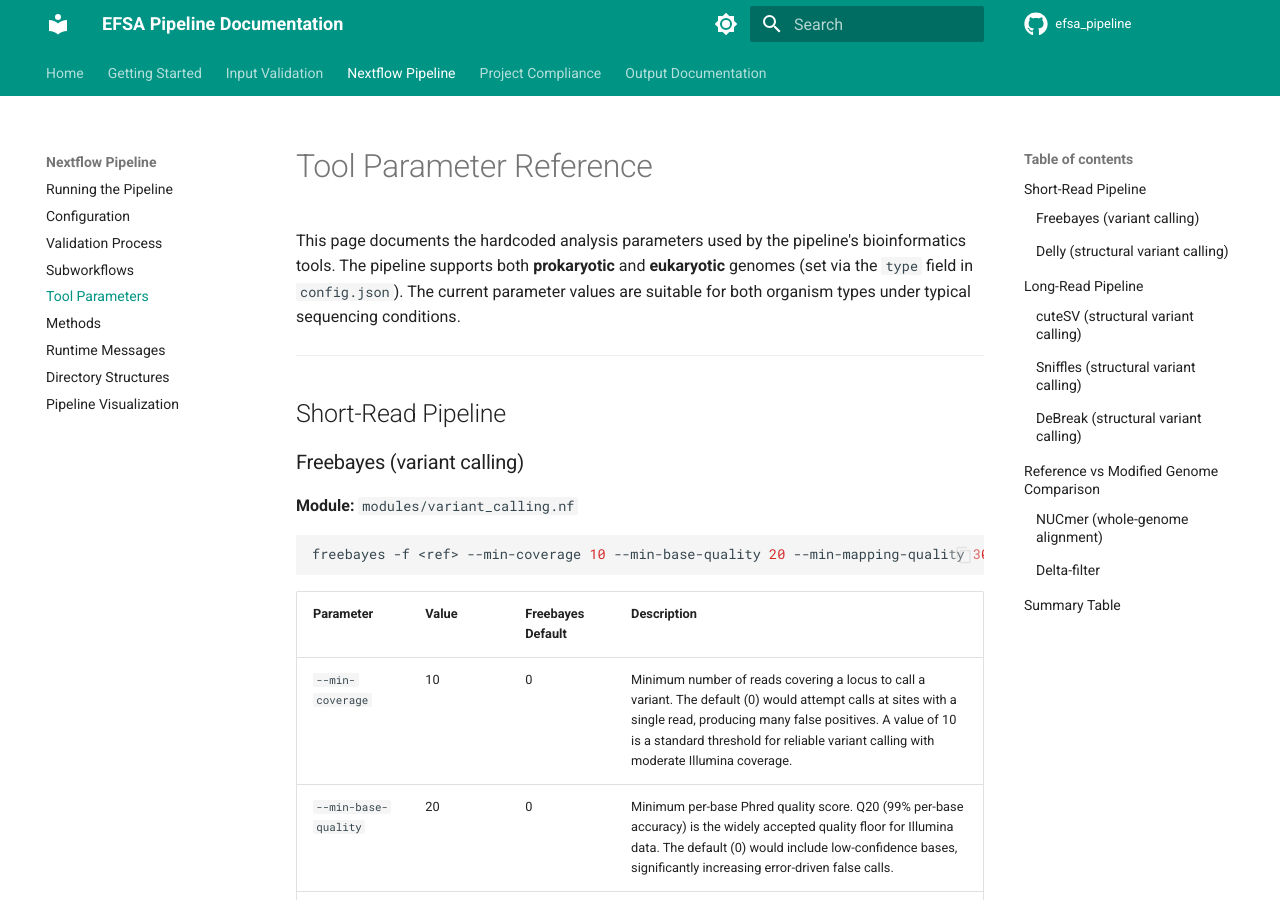
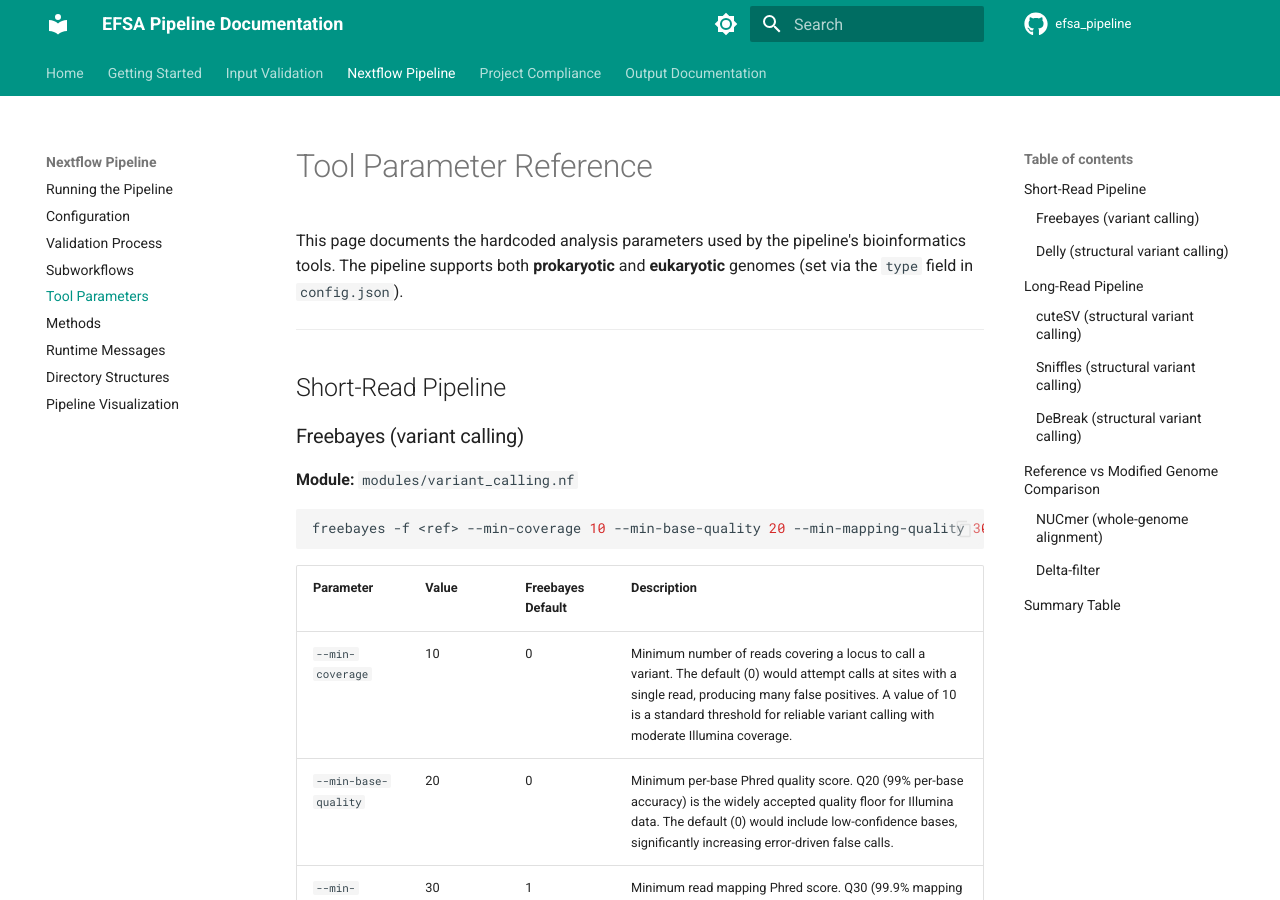
Before and after one commit to denisHanch/efsa_pipeline, an MkDocs documentation site: the page built from docs/nextflow/tool-parameters.md, in a window 1280 px wide and 900 px high. Built offline with MkDocs 1.6.1 and Material for MkDocs 9.7.7, drawn with Linux system fonts in a browser that asks for light colours; comment, search, counter and statistics services are not loaded.

Commit message:
EFSA-306: update documentation

```diff
--- a/docs/nextflow/tool-parameters.md
+++ b/docs/nextflow/tool-parameters.md
@@ -1,6 +1,6 @@
 # Tool Parameter Reference
 
-This page documents the hardcoded analysis parameters used by the pipeline's bioinformatics tools. The pipeline supports both **prokaryotic** and **eukaryotic** genomes (set via the `type` field in `config.json`). The current parameter values are suitable for both organism types under typical sequencing conditions.
+This page documents the hardcoded analysis parameters used by the pipeline's bioinformatics tools. The pipeline supports both **prokaryotic** and **eukaryotic** genomes (set via the `type` field in `config.json`).
 
 ---
 
```
